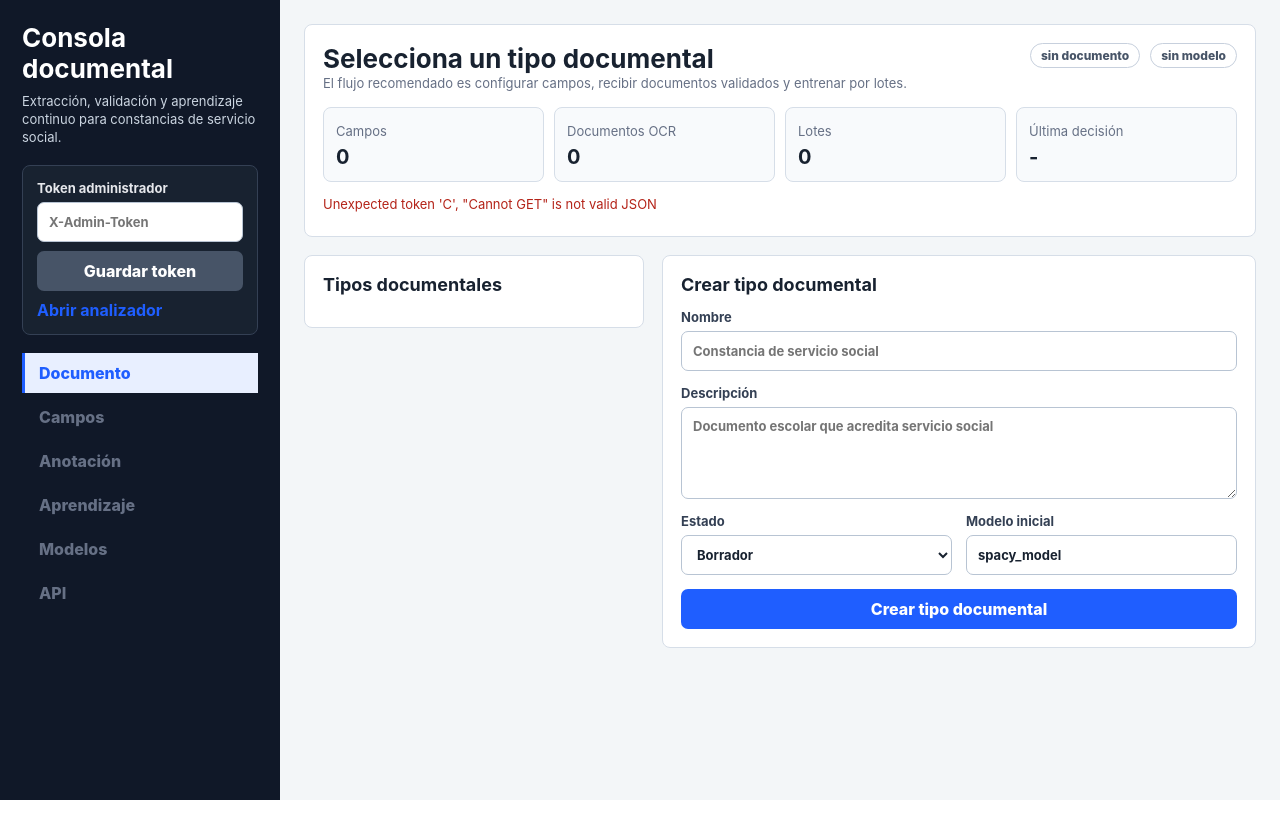
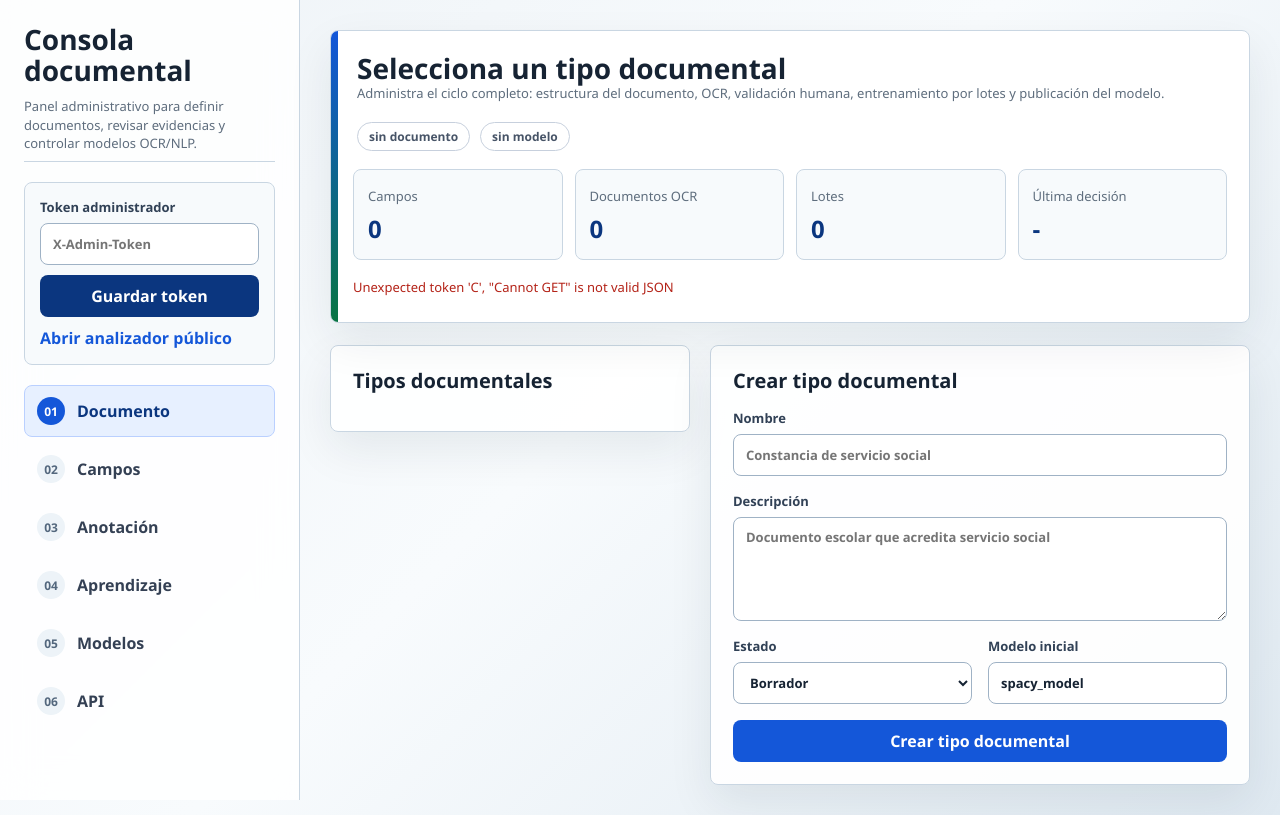
Before and after one commit to jo2312al/document_processor, a Python web app: template src/templates/admin_panel.html in a window 1280 px wide. Run offline with Jinja, Linux system fonts and the light colour scheme; the template is opened without the code that fills it, so the values that code supplies are empty.

Commit message:
feat: mejorar panel administrativo

```diff
--- a/src/api/rutas_publicas.py
+++ b/src/api/rutas_publicas.py
@@ -19,8 +19,14 @@ rutas_publicas = Blueprint("rutas_publicas", __name__)
 
 
 @rutas_publicas.route("/", methods=["GET"])
+@rutas_publicas.route("/analizador", methods=["GET"])
 def mostrar_analizador():
     return render_template("analizador.html")
+
+
+@rutas_publicas.route("/admin", methods=["GET"])
+def mostrar_panel_admin():
+    return render_template("admin_panel.html")
 
 
 @rutas_publicas.route("/tipos-documento", methods=["GET"])
--- a/src/templates/admin_panel.html
+++ b/src/templates/admin_panel.html
@@ -4,93 +4,132 @@
     <meta charset="UTF-8">
     <meta name="viewport" content="width=device-width, initial-scale=1.0">
     <title>Consola de aprendizaje documental</title>
-    <style>
+        <style>
         :root {
             color-scheme: light;
-            --fondo: #f3f6f8;
+            --fondo: #eef3f7;
+            --fondo-tinta: #dfe9f1;
             --panel: #ffffff;
-            --panel-suave: #f8fafc;
-            --linea: #d6dee8;
-            --texto: #182230;
-            --muted: #667085;
-            --azul: #1f5eff;
-            --azul-suave: #e8efff;
-            --verde: #067647;
-            --verde-suave: #dcfae6;
-            --ambar: #b54708;
-            --ambar-suave: #fff4d6;
+            --panel-suave: #f7fafc;
+            --linea: #c9d6e2;
+            --linea-fuerte: #9fb2c5;
+            --texto: #162333;
+            --muted: #5e6d7d;
+            --azul: #1457d9;
+            --azul-profundo: #0b367f;
+            --azul-suave: #e7f0ff;
+            --verde: #087443;
+            --verde-suave: #e4f8ec;
+            --ambar: #a65f00;
+            --ambar-suave: #fff3cf;
             --rojo: #b42318;
             --rojo-suave: #fee4e2;
-            --tinta: #101828;
+            --sombra: 0 18px 45px rgba(16, 35, 55, .08);
+            --radio: 8px;
         }
         * { box-sizing: border-box; }
-        body { margin: 0; font-family: Inter, Arial, sans-serif; background: var(--fondo); color: var(--texto); }
+        body {
+            margin: 0;
+            background: linear-gradient(135deg, var(--fondo) 0%, #f8fbfd 48%, var(--fondo-tinta) 100%);
+            color: var(--texto);
+            font-family: "Segoe UI", Inter, Arial, sans-serif;
+        }
         h1, h2, h3, p { margin: 0; }
-        h1 { font-size: 26px; letter-spacing: 0; }
-        h2 { font-size: 18px; }
-        h3 { font-size: 14px; color: var(--muted); text-transform: uppercase; letter-spacing: .04em; }
-        a { color: var(--azul); font-weight: 700; text-decoration: none; }
-        label { display: grid; gap: 6px; font-size: 13px; font-weight: 700; color: #344054; }
+        h1 { font-size: 28px; line-height: 1.12; letter-spacing: 0; }
+        h2 { font-size: 20px; line-height: 1.25; }
+        h3 { font-size: 12px; color: var(--muted); text-transform: uppercase; letter-spacing: .08em; }
+        a { color: var(--azul); font-weight: 800; text-decoration: none; }
+        label { display: grid; gap: 7px; font-size: 13px; font-weight: 750; color: #314156; }
         input, select, textarea {
-            width: 100%; border: 1px solid #b8c4d3; border-radius: 7px; background: white;
-            padding: 10px 11px; min-height: 40px; color: var(--texto); font: inherit;
+            width: 100%; min-height: 42px; padding: 10px 12px;
+            border: 1px solid var(--linea-fuerte); border-radius: var(--radio);
+            background: white; color: var(--texto); font: inherit;
         }
-        textarea { min-height: 92px; resize: vertical; }
+        textarea { min-height: 104px; resize: vertical; }
+        input:focus, select:focus, textarea:focus, button:focus-visible {
+            outline: 3px solid rgba(20, 87, 217, .18); outline-offset: 2px;
+        }
         button {
-            border: 0; border-radius: 7px; padding: 10px 14px; min-height: 40px;
+            min-height: 42px; border: 0; border-radius: var(--radio); padding: 10px 15px;
             background: var(--azul); color: white; font: inherit; font-weight: 800; cursor: pointer;
         }
-        button.secundario { background: #475467; }
-        button.fantasma { background: white; border: 1px solid #b8c4d3; color: var(--texto); }
-        button.tab { background: transparent; color: var(--muted); text-align: left; border-left: 3px solid transparent; border-radius: 0; }
-        button.tab.activo { color: var(--azul); background: var(--azul-suave); border-left-color: var(--azul); }
-        button:disabled { background: #98a2b3; cursor: not-allowed; }
-        code, pre { font-family: Consolas, monospace; }
-        pre { white-space: pre-wrap; word-break: break-word; margin: 0; border-radius: 7px; padding: 12px; background: #111827; color: #e5e7eb; font-size: 12px; }
-        .layout { display: grid; grid-template-columns: 280px 1fr; min-height: 100vh; }
-        .sidebar { background: var(--tinta); color: white; padding: 22px; display: flex; flex-direction: column; gap: 18px; }
-        .brand { display: grid; gap: 8px; }
-        .brand p { color: #cbd5e1; line-height: 1.4; font-size: 13px; }
-        .token { display: grid; gap: 9px; padding: 14px; border: 1px solid #344054; border-radius: 8px; background: #182230; }
-        .token label { color: #e5e7eb; }
-        .nav { display: grid; gap: 4px; }
-        .contenido { padding: 24px; display: grid; gap: 18px; align-content: start; }
-        .cabecera { background: var(--panel); border: 1px solid var(--linea); border-radius: 8px; padding: 18px; display: grid; gap: 14px; }
-        .cabecera-top { display: flex; justify-content: space-between; gap: 14px; align-items: start; flex-wrap: wrap; }
-        .resumen { display: grid; grid-template-columns: repeat(4, minmax(0, 1fr)); gap: 10px; }
-        .dato { background: var(--panel-suave); border: 1px solid var(--linea); border-radius: 8px; padding: 12px; }
-        .dato strong { display: block; font-size: 20px; margin-top: 4px; }
-        .panel { background: var(--panel); border: 1px solid var(--linea); border-radius: 8px; padding: 18px; }
+        button:hover { filter: brightness(.97); transform: translateY(-1px); }
+        button.secundario { background: var(--azul-profundo); }
+        button.fantasma { background: white; border: 1px solid var(--linea-fuerte); color: var(--texto); }
+        button.tab {
+            display: grid; grid-template-columns: 30px 1fr; align-items: center; gap: 10px;
+            background: transparent; color: #344054; text-align: left; border: 1px solid transparent;
+            border-radius: var(--radio); padding: 11px 12px;
+        }
+        button.tab::before {
+            content: attr(data-paso); display: grid; place-items: center;
+            width: 28px; height: 28px; border-radius: 999px;
+            background: #edf3f8; color: #53677d; font-size: 12px; font-weight: 900;
+        }
+        button.tab.activo { color: var(--azul-profundo); background: var(--azul-suave); border-color: #bad0ff; }
+        button.tab.activo::before { background: var(--azul); color: white; }
+        button:disabled { background: #98a2b3; cursor: not-allowed; transform: none; }
+        code, pre { font-family: Consolas, "SFMono-Regular", monospace; }
+        pre {
+            white-space: pre-wrap; word-break: break-word; margin: 0; border-radius: var(--radio);
+            padding: 14px; background: #122033; color: #e6edf5; font-size: 12px; line-height: 1.55;
+        }
+        .layout { display: grid; grid-template-columns: 300px minmax(0, 1fr); min-height: 100vh; }
+        .sidebar {
+            position: sticky; top: 0; height: 100vh; padding: 24px;
+            background: rgba(255,255,255,.86); border-right: 1px solid var(--linea);
+            backdrop-filter: blur(18px); display: flex; flex-direction: column; gap: 20px;
+        }
+        .brand { display: grid; gap: 10px; padding-bottom: 8px; border-bottom: 1px solid var(--linea); }
+        .brand p { color: var(--muted); line-height: 1.45; font-size: 13px; }
+        .token { display: grid; gap: 10px; padding: 15px; border: 1px solid var(--linea); border-radius: var(--radio); background: var(--panel-suave); }
+        .nav { display: grid; gap: 6px; }
+        .contenido { width: min(1240px, 100%); padding: 30px; display: grid; gap: 22px; align-content: start; }
+        .cabecera {
+            position: relative; overflow: hidden; background: var(--panel); border: 1px solid var(--linea);
+            border-radius: var(--radio); padding: 22px; display: grid; gap: 18px; box-shadow: var(--sombra);
+        }
+        .cabecera::before { content: ""; position: absolute; inset: 0 auto 0 0; width: 7px; background: linear-gradient(var(--azul), var(--verde)); }
+        .cabecera-top { display: flex; justify-content: space-between; gap: 18px; align-items: flex-start; flex-wrap: wrap; padding-left: 4px; }
+        .resumen { display: grid; grid-template-columns: repeat(4, minmax(0, 1fr)); gap: 12px; }
+        .dato { background: var(--panel-suave); border: 1px solid var(--linea); border-radius: var(--radio); padding: 14px; }
+        .dato strong { display: block; font-size: 24px; margin-top: 6px; color: var(--azul-profundo); }
+        .panel { background: rgba(255,255,255,.94); border: 1px solid var(--linea); border-radius: var(--radio); padding: 22px; box-shadow: var(--sombra); }
         .tab-panel { display: none; }
         .tab-panel.activo { display: grid; gap: 18px; }
-        .grid2 { display: grid; grid-template-columns: repeat(2, minmax(0, 1fr)); gap: 14px; }
-        .grid3 { display: grid; grid-template-columns: repeat(3, minmax(0, 1fr)); gap: 14px; }
-        .split { display: grid; grid-template-columns: 340px 1fr; gap: 18px; align-items: start; }
-        .stack { display: grid; gap: 14px; }
-        .lista { display: grid; gap: 10px; }
-        .fila, .tipo { border: 1px solid var(--linea); background: var(--panel-suave); border-radius: 8px; padding: 13px; }
+        .grid2 { display: grid; grid-template-columns: repeat(2, minmax(0, 1fr)); gap: 16px; }
+        .grid3 { display: grid; grid-template-columns: repeat(3, minmax(0, 1fr)); gap: 16px; }
+        .split { display: grid; grid-template-columns: minmax(280px, 360px) minmax(0, 1fr); gap: 20px; align-items: start; }
+        .stack { display: grid; gap: 16px; }
+        .lista { display: grid; gap: 12px; }
+        .fila, .tipo { border: 1px solid var(--linea); background: var(--panel-suave); border-radius: var(--radio); padding: 15px; }
         .tipo { width: 100%; color: var(--texto); text-align: left; background: white; }
-        .tipo.activo { border-color: #8aa8ff; background: var(--azul-suave); }
-        .fila-titulo { display: flex; justify-content: space-between; gap: 10px; align-items: center; }
-        .muted { color: var(--muted); font-size: 13px; line-height: 1.45; }
-        .badge { display: inline-flex; align-items: center; border: 1px solid #c7d0dd; background: white; border-radius: 999px; padding: 4px 10px; font-size: 12px; color: #475467; font-weight: 800; }
+        .tipo.activo { border-color: #8aa8ff; background: var(--azul-suave); box-shadow: inset 4px 0 0 var(--azul); }
+        .fila-titulo { display: flex; justify-content: space-between; gap: 14px; align-items: center; }
+        .muted { color: var(--muted); font-size: 13px; line-height: 1.5; }
+        .badge {
+            display: inline-flex; align-items: center; border: 1px solid #c7d0dd; background: white;
+            border-radius: 999px; padding: 5px 11px; font-size: 12px; color: #475467; font-weight: 850;
+        }
         .badge.ok { border-color: #75e0a7; background: var(--verde-suave); color: var(--verde); }
         .badge.warn { border-color: #fdb022; background: var(--ambar-suave); color: var(--ambar); }
         .badge.error { border-color: #fda29b; background: var(--rojo-suave); color: var(--rojo); }
-        .vacio { border: 1px dashed #aab7c6; border-radius: 8px; padding: 16px; color: var(--muted); background: white; }
+        .vacio { border: 1px dashed #9fb2c5; border-radius: var(--radio); padding: 18px; color: var(--muted); background: white; }
         .estado { min-height: 22px; font-size: 13px; color: var(--azul); }
         .estado.error { color: var(--rojo); }
         .estado.ok { color: var(--verde); }
-        .ocr { min-height: 270px; font-family: Consolas, monospace; line-height: 1.5; }
+        .ocr { min-height: 320px; font-family: Consolas, monospace; line-height: 1.55; }
         .acciones { display: flex; gap: 10px; flex-wrap: wrap; }
-        .callout { background: #fef7c3; border: 1px solid #fde272; border-radius: 8px; padding: 13px; color: #713b12; }
-        .timeline { display: grid; grid-template-columns: repeat(5, minmax(0, 1fr)); gap: 8px; }
-        .paso { border: 1px solid var(--linea); background: white; border-radius: 8px; padding: 12px; min-height: 76px; }
-        .metricas { display: grid; grid-template-columns: repeat(2, minmax(0, 1fr)); gap: 10px; }
-        .metric-card { border: 1px solid var(--linea); border-radius: 8px; padding: 12px; background: white; }
+        .callout { background: #fff8df; border: 1px solid #f4d47c; border-radius: var(--radio); padding: 15px; color: #65410b; line-height: 1.5; }
+        .timeline { display: grid; grid-template-columns: repeat(5, minmax(0, 1fr)); gap: 10px; }
+        .paso { border: 1px solid var(--linea); background: white; border-radius: var(--radio); padding: 14px; min-height: 92px; }
+        .paso strong { color: var(--azul-profundo); }
+        .metricas { display: grid; grid-template-columns: repeat(2, minmax(0, 1fr)); gap: 12px; }
+        .metric-card { border: 1px solid var(--linea); border-radius: var(--radio); padding: 14px; background: white; }
         @media (max-width: 980px) {
             .layout { grid-template-columns: 1fr; }
-            .sidebar { position: static; }
+            .sidebar { position: static; height: auto; }
+            .contenido { padding: 18px; }
             .resumen, .grid2, .grid3, .split, .timeline, .metricas { grid-template-columns: 1fr; }
         }
     </style>
@@ -100,20 +139,20 @@
         <aside class="sidebar">
             <div class="brand">
                 <h1>Consola documental</h1>
-                <p>Extracción, validación y aprendizaje continuo para constancias de servicio social.</p>
+                <p>Panel administrativo para definir documentos, revisar evidencias y controlar modelos OCR/NLP.</p>
             </div>
             <div class="token">
                 <label>Token administrador<input id="token-admin" type="password" placeholder="X-Admin-Token"></label>
                 <button id="guardar-token" class="secundario" type="button">Guardar token</button>
-                <a href="/">Abrir analizador</a>
+                <a href="/analizador">Abrir analizador público</a>
             </div>
             <nav class="nav">
-                <button class="tab activo" type="button" data-tab="documento">Documento</button>
-                <button class="tab" type="button" data-tab="campos">Campos</button>
-                <button class="tab" type="button" data-tab="entrenamiento">Anotación</button>
-                <button class="tab" type="button" data-tab="aprendizaje">Aprendizaje</button>
-                <button class="tab" type="button" data-tab="modelo">Modelos</button>
-                <button class="tab" type="button" data-tab="api">API</button>
+                <button class="tab activo" type="button" data-tab="documento" data-paso="01">Documento</button>
+                <button class="tab" type="button" data-tab="campos" data-paso="02">Campos</button>
+                <button class="tab" type="button" data-tab="entrenamiento" data-paso="03">Anotación</button>
+                <button class="tab" type="button" data-tab="aprendizaje" data-paso="04">Aprendizaje</button>
+                <button class="tab" type="button" data-tab="modelo" data-paso="05">Modelos</button>
+                <button class="tab" type="button" data-tab="api" data-paso="06">API</button>
             </nav>
         </aside>
 
@@ -122,7 +161,7 @@
                 <div class="cabecera-top">
                     <div>
                         <h1 id="detalle-titulo">Selecciona un tipo documental</h1>
-                        <p id="detalle-descripcion" class="muted">El flujo recomendado es configurar campos, recibir documentos validados y entrenar por lotes.</p>
+                        <p id="detalle-descripcion" class="muted">Administra el ciclo completo: estructura del documento, OCR, validación humana, entrenamiento por lotes y publicación del modelo.</p>
                     </div>
                     <div class="acciones">
                         <span id="detalle-estado" class="badge">sin documento</span>
```
